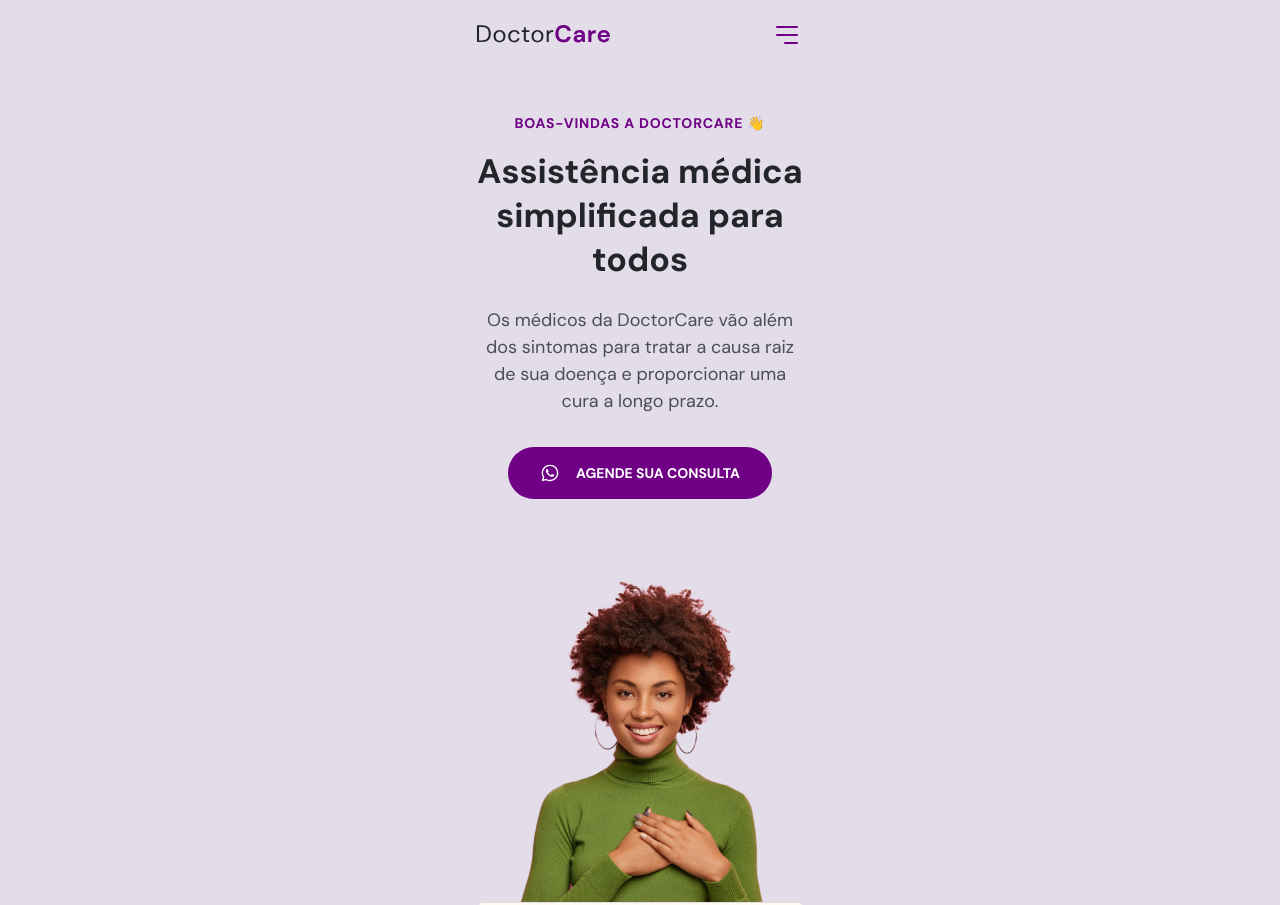
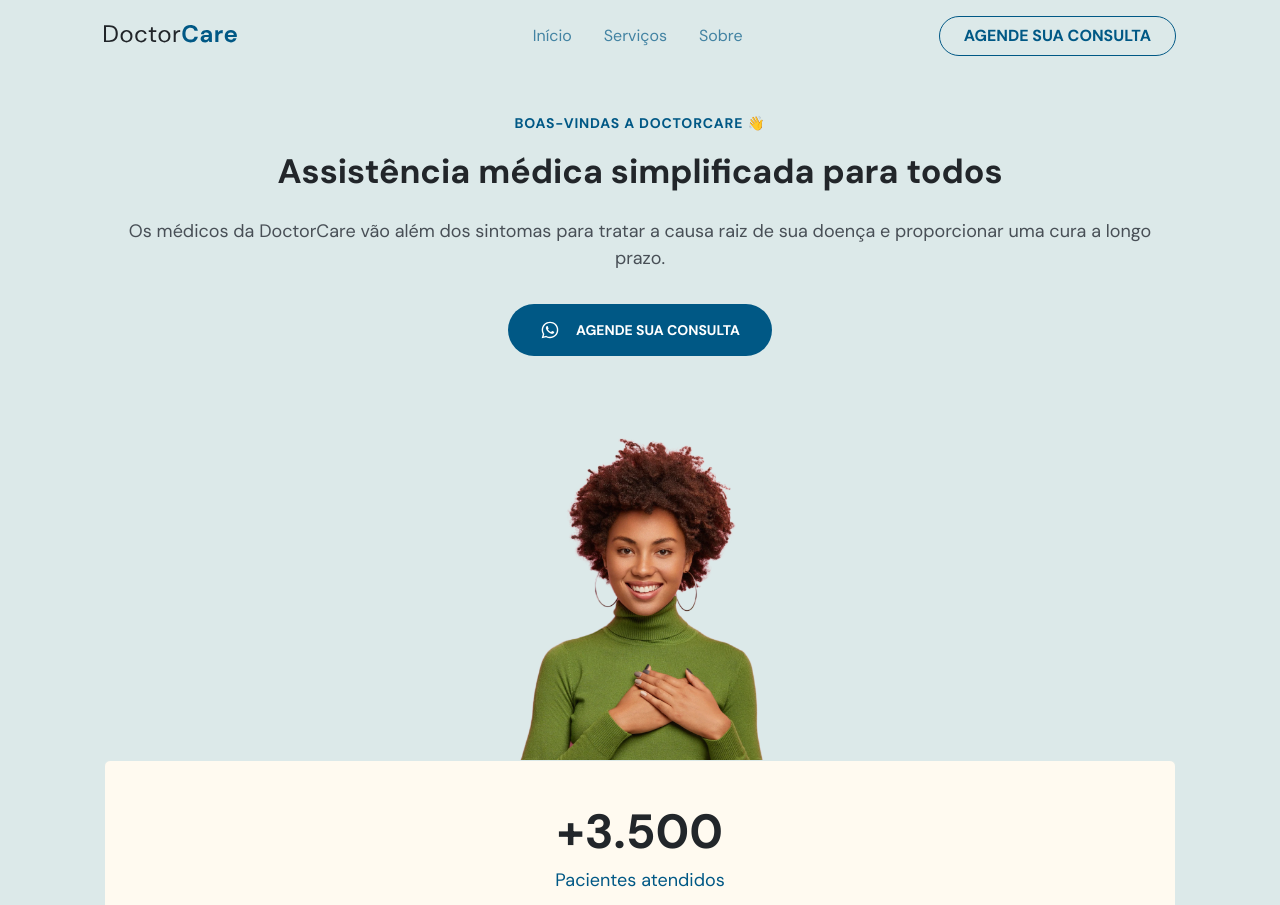
Before and after one commit to LeandroRMachado/nlwReturn-MissionOrigin, a plain HTML site: page index.html in a window 1280 px wide. Shown: the top 905 px of the page. Drawn offline with nearby package versions, Linux system fonts and the light colour scheme.

Commit message:
add responsive in Menu(Header)

```diff
--- a/style.css
+++ b/style.css
@@ -6,7 +6,7 @@
 }
 
 :root {
-  --hue: 290;
+  --hue: 200;
   --primary-color: hsl(var(--hue), 100%, 26%);
   --headline: hsl(210, 11%, 15%);
   --paragraph: hsl(210, 9%, 31%);
@@ -14,6 +14,7 @@
 
   --brand-beige: hsl(39, 100%, 97%);
   --border-box: hsl(calc(var(--hue) - 22), 23%, 89%);
+  --brand-light-2: hsl(calc(var(--hue) + 10), 14%, 97%);
   --bg-light: hsl(180, 14%, 97%);
   --brand-button-hover: hsl(var(--hue), 100%, 14%);
 
@@ -45,7 +46,7 @@ body {
 }
 
 .wrapper {
-  width: 37.5rem;
+  width: min(50rem, 100%);
   margin-inline: auto;
   padding-inline: 2.4rem;
 }
@@ -189,6 +190,11 @@ nav button {
   cursor: pointer;
 }
 
+nav .menu,
+nav .close-menu {
+  position: fixed;
+}
+
 
 /*========MENU-EXPANDED ===========*/
 body.menu-expanded {
@@ -218,7 +224,6 @@ body.menu-expanded .close-menu {
 }
 
 body.menu-expanded .menu {
-  position: fixed;
   top: 0;
   left: 0;
   background: var(--primary-color);
@@ -329,7 +334,7 @@ body.menu-expanded button path {
 }
 
 #home .stats {
-  width: 32.7rem;
+  width: 100%;
   padding-block: 4rem;
   margin-inline: auto;
 
@@ -489,3 +494,123 @@ footer .social-links {
   stroke: var(--primary-color);
   transform: translateY(0);
 }
+
+/*====================RESPONSIVO=======================*/
+
+@media (min-width: 1024px) {
+
+  /*====================GERAL=======================*/
+  .wrapper {
+    width: min(112rem, 100%);
+  }
+
+  /*====================NAVIGATION=======================*/
+
+  /* reset */
+  nav#navigation .wrapper * {
+    margin: 0;
+    padding: 0;
+    visibility: initial;
+    display: initial;
+    opacity: initial;
+    flex-direction: initial;
+    position: initial;
+    transform: initial;
+    background-color: initial;
+    font-size: initial;
+    font-weight: initial;
+    background: initial;
+    color: initial;
+  }
+
+  nav#navigation .close-menu,
+  nav#navigation .open-menu,
+  nav#navigation .social-links {
+    display: none;
+  }
+
+  nav#navigation .menu {
+    display: flex;
+    align-items: center;
+    justify-content: space-between;
+    width: 60%;
+  }
+
+  nav#navigation .menu ul:nth-child(1) {
+    display: flex;
+    gap: 3.2rem;
+  }
+
+  nav#navigation .menu ul li a {
+    color: var(--primary-color);
+    opacity: 0.7;
+  }
+
+  nav#navigation .menu a.button {
+    display: flex;
+    justify-content: center;
+    align-items: center;
+    padding: 1rem 2.4rem;
+
+    border: 1px solid var(--primary-color);
+    border-radius: 4rem;
+
+    color: var(--primary-color);
+    font-weight: 700;
+    line-height: 1.8rem;
+    text-transform: uppercase;
+  }
+
+  nav#navigation.scroll .menu ul li a {
+    color: var(--brand-light-2);
+    opacity: 0.6;
+  }
+
+  nav#navigation.scroll .menu a.button {
+    border-color: white;
+    color: white;
+  }
+
+  nav#navigation .menu li a {
+    transition: opacity .5s;
+  }
+
+  nav#navigation .menu li a:hover {
+    opacity: 1;
+    font-weight: 700;
+  }
+
+  nav#navigation .menu li a::after {
+    content: '';
+    width: 0%;
+    height: 2px;
+    background-color: var(--primary-color);
+
+    position: relative;
+    bottom: -2rem;
+    left: -.5rem;
+
+    display: block;
+
+    transition: width 300ms;
+  }
+
+  nav#navigation.scroll .menu li a::after {
+    background-color: white;
+  }
+
+  nav#navigation .menu li a:hover::after {
+    padding-inline: 0.8rem;
+    width: 100%;
+  }
+
+  nav#navigation.scroll .menu li a:hover {
+    opacity: 1;
+  }
+
+  nav#navigation.scroll .menu a.button:hover {
+    background-color: var(--primary-color);
+    filter: brightness(1.3);
+    border: none;
+  }
+}
```
